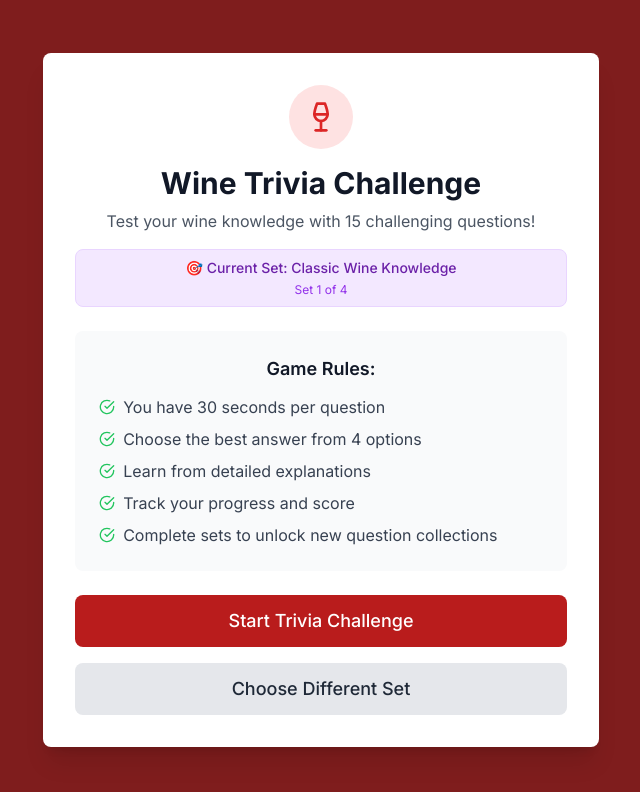
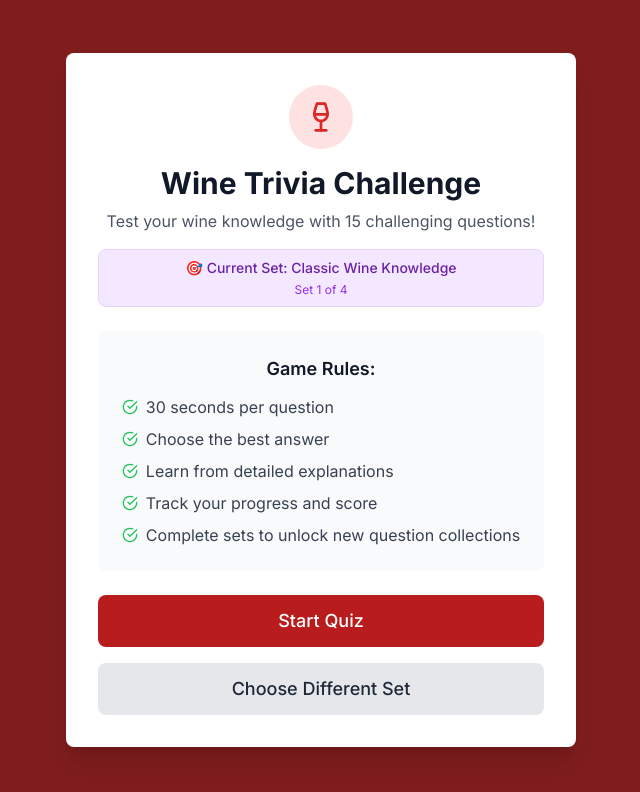
Before and after one commit to fellot/flint, a Next.js app: page /wine-trivia in a window 1280 px wide. Both pictures are taken after a click on the button "Back". Shown: the top 792 px of the page, without its empty margins (319-959 px from the left). Built offline with nearby package versions, Linux system fonts and the light colour scheme.

Commit message:
Update WineTriviaGame.tsx

```diff
--- a/components/WineTriviaGame.tsx
+++ b/components/WineTriviaGame.tsx
@@ -165,27 +165,27 @@ export default function WineTriviaGame({ questions, setInfo, onGameComplete, onS
             </div>
 
             <div className="bg-gray-50 rounded-lg p-6 mb-6">
-              <h3 className="text-lg font-semibold text-gray-900 mb-3">Game Rules:</h3>
+              <h3 className="text-lg font-semibold text-gray-900 mb-3">{texts.rules}:</h3>
               <ul className="text-left text-gray-700 space-y-2">
                 <li className="flex items-center">
                   <CheckCircle className="h-4 w-4 text-green-500 mr-2" />
-                  You have 30 seconds per question
+                  {texts.rule1}
                 </li>
                 <li className="flex items-center">
                   <CheckCircle className="h-4 w-4 text-green-500 mr-2" />
-                  Choose the best answer from 4 options
+                  {texts.rule2}
                 </li>
                 <li className="flex items-center">
                   <CheckCircle className="h-4 w-4 text-green-500 mr-2" />
-                  Learn from detailed explanations
+                  {isPortuguese ? 'Aprenda com explicações detalhadas' : 'Learn from detailed explanations'}
                 </li>
                 <li className="flex items-center">
                   <CheckCircle className="h-4 w-4 text-green-500 mr-2" />
-                  Track your progress and score
+                  {isPortuguese ? 'Acompanhe seu progresso e pontuação' : 'Track your progress and score'}
                 </li>
                 <li className="flex items-center">
                   <CheckCircle className="h-4 w-4 text-green-500 mr-2" />
-                  Complete sets to unlock new question collections
+                  {texts.rule3}
                 </li>
               </ul>
             </div>
@@ -195,13 +195,13 @@ export default function WineTriviaGame({ questions, setInfo, onGameComplete, onS
                 onClick={startGame}
                 className="btn-primary text-lg px-8 py-3 w-full"
               >
-                Start Trivia Challenge
+                {texts.startGame}
               </button>
               <button
                 onClick={onShowSetSelection}
                 className="btn-secondary text-lg px-8 py-3 w-full"
               >
-                Choose Different Set
+                {texts.chooseDifferentSet}
               </button>
             </div>
           </div>
@@ -219,16 +219,16 @@ export default function WineTriviaGame({ questions, setInfo, onGameComplete, onS
               <div className="h-16 w-16 bg-yellow-100 rounded-full flex items-center justify-center mx-auto mb-4">
                 <Trophy className="h-8 w-8 text-yellow-600" />
               </div>
-              <h1 className="text-3xl font-bold text-gray-900 mb-2">Game Complete!</h1>
+              <h1 className="text-3xl font-bold text-gray-900 mb-2">{texts.gameComplete}</h1>
               <p className={`text-2xl font-bold ${getScoreColor()} mb-2`}>
                 {getScoreMessage()}
               </p>
               <p className="text-gray-600">
-                You scored {score} out of {totalQuestions} questions
+                {texts.youScored} {score} {texts.outOf} {totalQuestions} {texts.questionsText}
               </p>
               <div className="mt-3 px-3 py-1 bg-purple-100 border border-purple-200 rounded-full">
                 <p className="text-xs text-purple-800 font-medium">
-                  Completed: {setInfo?.name || 'Unknown Set'}
+                  {texts.completed} {setInfo?.name || (isPortuguese ? 'Conjunto Desconhecido' : 'Unknown Set')}
                 </p>
               </div>
             </div>
```
